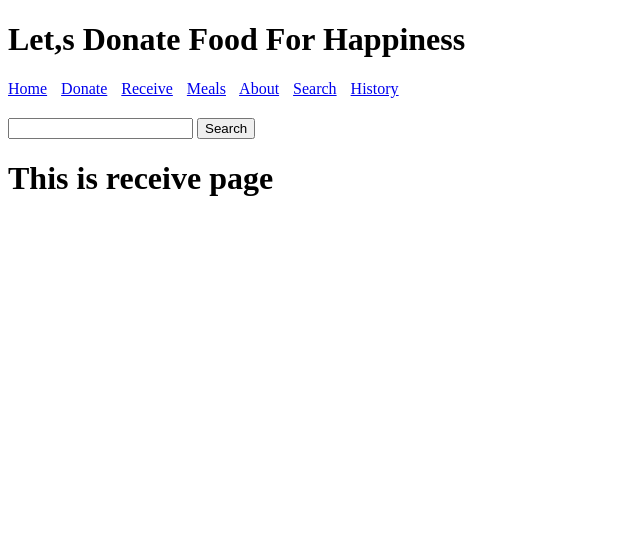
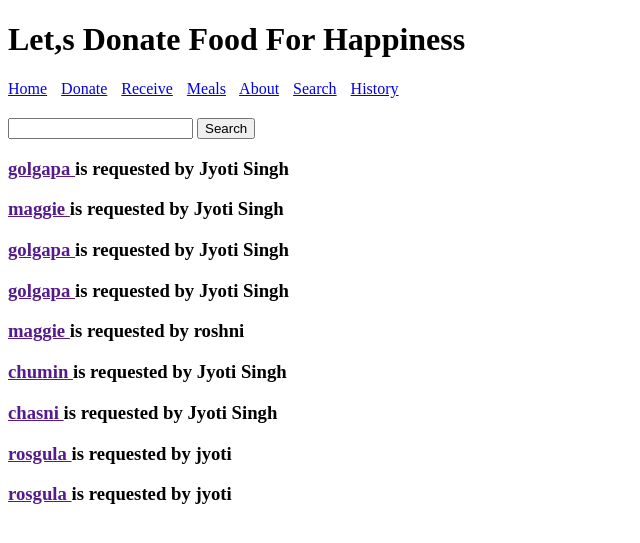
Before and after one commit to jysin330/fooDonationApp, a Django app: page /Receive/ in a window 1280 px wide. Shown: the top 543 px of the page, without its empty margins (0-640 px from the left). Run offline with Django 4.2, Linux system fonts and the light colour scheme; data comes from the database, SQL or seed files in the repository.

Commit message:
receiver.html template created

```diff
--- a/mysite/fooDonationApp/templates/fooDonationApp/Receive.html
+++ b/mysite/fooDonationApp/templates/fooDonationApp/Receive.html
@@ -2,5 +2,7 @@
 
 
 {% block content %}
-<h1>This is receive page</h1>
+{%for x in object%}
+<h3><a href="">{{x.receiver_meal}} </a> is requested by {{x.receiver_name}}</h3>
+{%endfor%}
 {% endblock %}
--- a/mysite/fooDonationApp/views.py
+++ b/mysite/fooDonationApp/views.py
@@ -82,7 +82,11 @@ def packedFood(request):
     return render(request,  "fooDonationApp\details\packedFooDetail.html",context)
 
 def Receive(request):
-    return render(request, "fooDonationApp\Receive.html")
+    receiver_object = ReceiverUser.objects.all()
+    context = {
+        "object": receiver_object
+    }
+    return render(request, "fooDonationApp\Receive.html", context)
 
 
 
```
